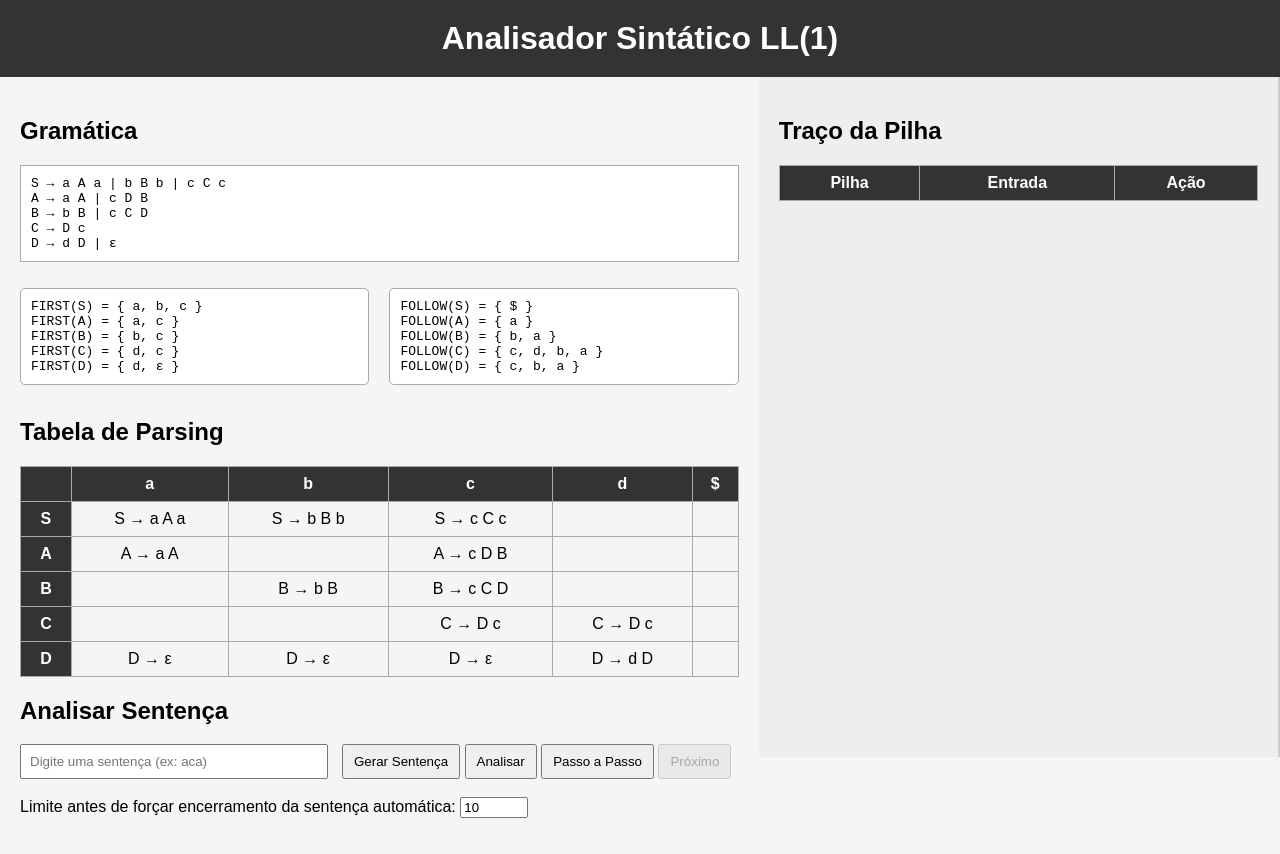
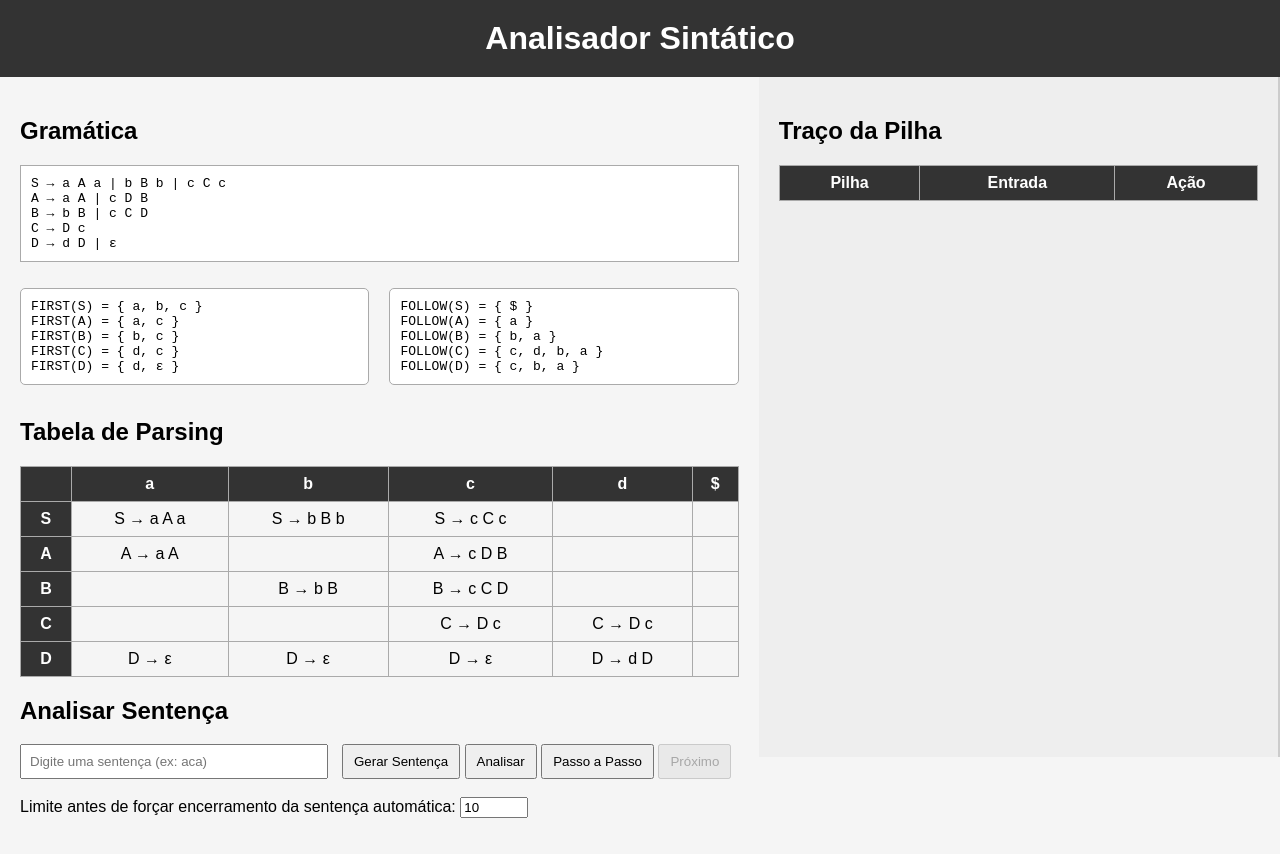
Before and after one commit to bfroza/analisador-sintatico, a plain HTML site: page index.html in a window 1280 px wide. Drawn offline with Linux system fonts and the light colour scheme.

Commit message:
Update index.html

```diff
--- a/index.html
+++ b/index.html
@@ -4,13 +4,13 @@
 <head>
     <meta charset="UTF-8">
     <meta name="viewport" content="width=device-width, initial-scale=1.0">
-    <title>Analisador Sintático LL(1)</title>
+    <title>Analisador Sintático</title>
     <link rel="stylesheet" href="style.css">
 </head>
 
 <body>
 
-    <h1>Analisador Sintático LL(1)</h1>
+    <h1>Analisador Sintático</h1>
 
     <div class="container">
 
```
